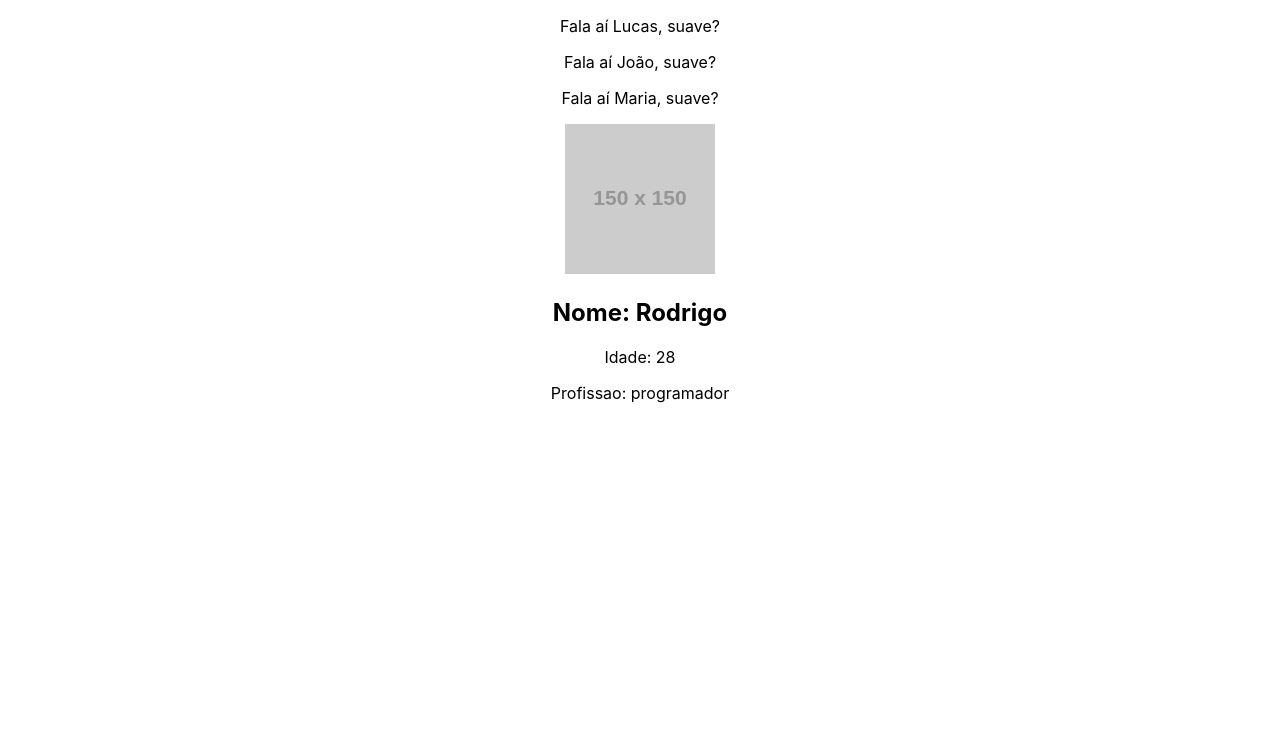
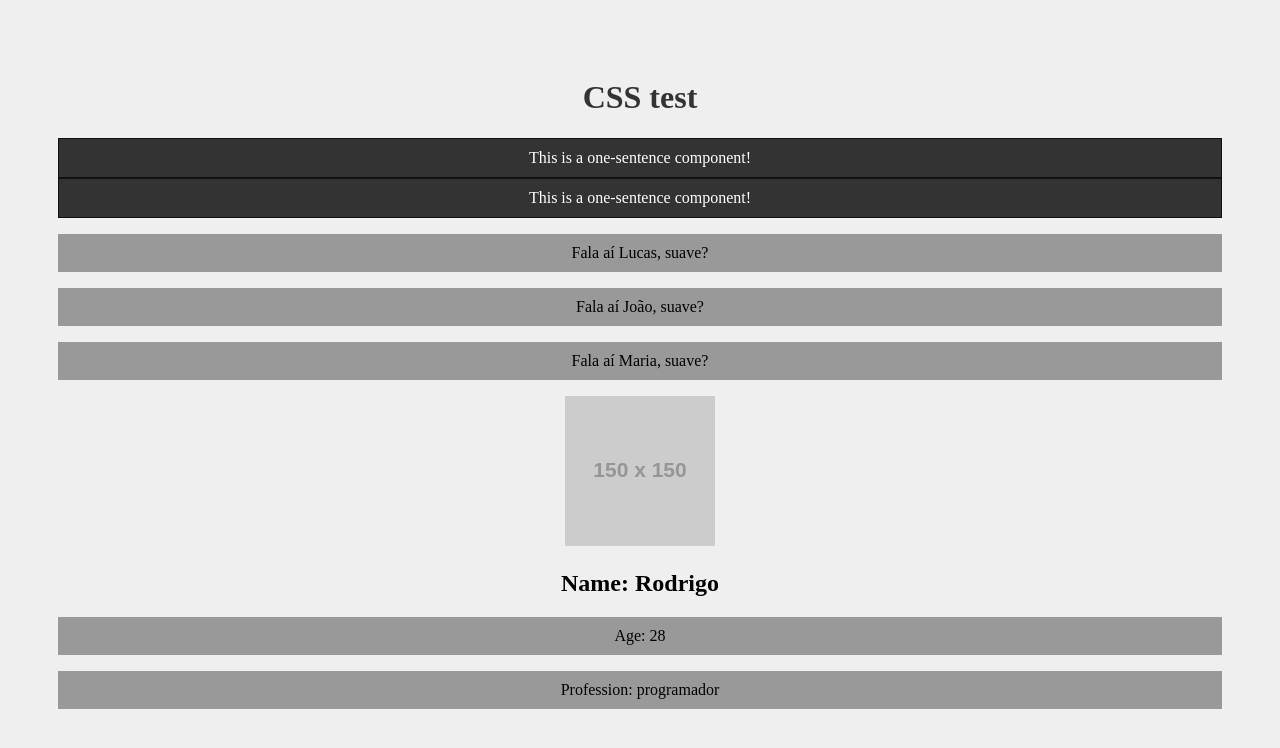
Before and after one commit to lucasalexneves/Project-React, a React (Create React App) app: page / in a window 1280 px wide. Shown: the top 748 px of the page. Built offline with nearby package versions, Linux system fonts and the light colour scheme.

Commit message:
Inserting CSS into React (CSS modules)

```diff
--- a/src/App.js
+++ b/src/App.js
@@ -2,7 +2,7 @@ import './App.css';
 import HelloWorld from './components/HelloWorld';
 import SayMyName from './components/SayMyName';
 import Pessoa from './components/Pessoa';
-
+import Frase from './components/Frase';
 
 function App() {
 
@@ -10,6 +10,9 @@ function App() {
 
   return (
     <div className="App">
+      <h1>CSS test</h1>
+      <Frase />
+      <Frase />
       <SayMyName nome = "Lucas" />
       <SayMyName nome = "João" />
       <SayMyName nome = {nome} />
--- a/src/components/Frase.js
+++ b/src/components/Frase.js
@@ -1,7 +1,9 @@
+import styles from './Frase.module.css'
+
 function Frase() {
     return (
-        <div>
-            <p>Este é um componente com uma frase!</p>
+        <div className = {styles.fraseContainer}>
+            <p className = {styles.fraseContent}>This is a one-sentence component!</p>
         </div>
     )
 }
--- /dev/null
+++ b/src/components/Frase.module.css
@@ -0,0 +1,10 @@
+.fraseContainer {
+    background-color: #333;
+    border: 1px solid #111;
+}
+
+.fraseContent {
+    color: #fff;
+    background-color: #333;
+    margin: 0;
+}
--- a/src/components/Pessoa.js
+++ b/src/components/Pessoa.js
@@ -3,9 +3,9 @@ function Pessoa({nome, idade, profissao, foto}) {
     return(
         <div>
             <img src={foto} alt={nome} />
-            <h2>Nome: {nome} </h2>
-            <p>Idade: {idade}</p>
-            <p>Profissao: {profissao}</p>
+            <h2>Name: {nome} </h2>
+            <p>Age: {idade}</p>
+            <p>Profession: {profissao}</p>
         </div>
     )
 
--- a/src/index.css
+++ b/src/index.css
@@ -1,13 +1,13 @@
 body {
-  margin: 0;
-  font-family: -apple-system, BlinkMacSystemFont, 'Segoe UI', 'Roboto', 'Oxygen',
-    'Ubuntu', 'Cantarell', 'Fira Sans', 'Droid Sans', 'Helvetica Neue',
-    sans-serif;
-  -webkit-font-smoothing: antialiased;
-  -moz-osx-font-smoothing: grayscale;
+  padding: 50px;
+  background-color: #efefef;
 }
 
-code {
-  font-family: source-code-pro, Menlo, Monaco, Consolas, 'Courier New',
-    monospace;
+h1 {
+  color: #333;
 }
+
+p {
+  background-color: #999;
+  padding: 10px;
+}
```
